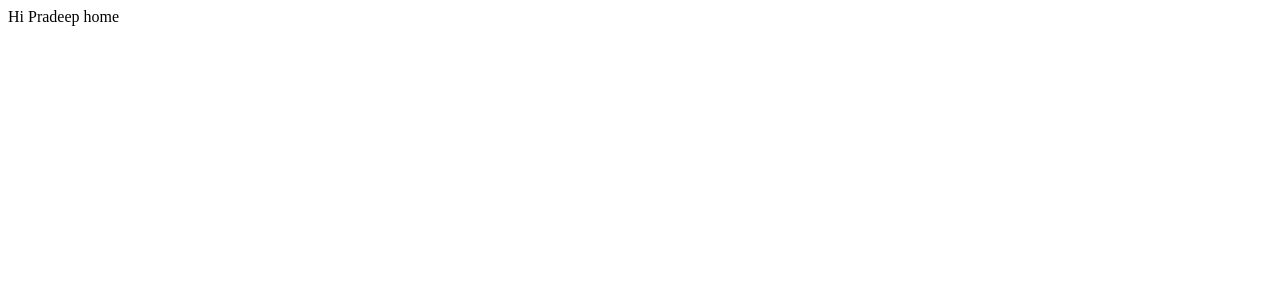
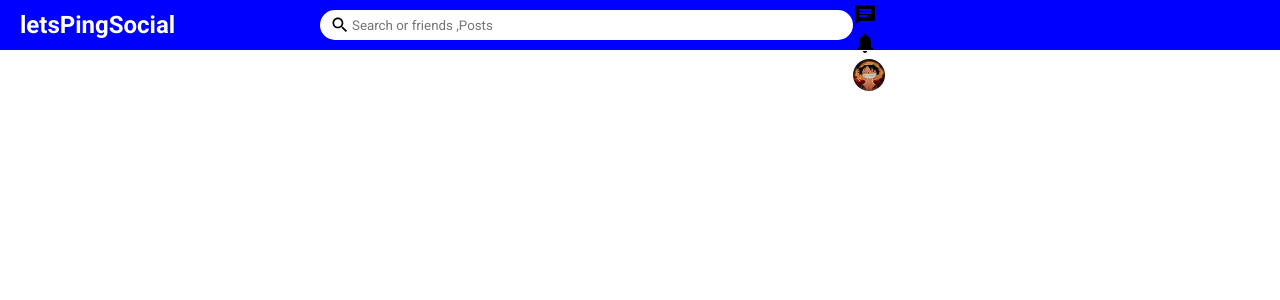
Before and after one commit to pk8101/React-Social_Media, a React (Create React App) app: page / in a window 1280 px wide. Shown: the top 300 px of the page. Built offline with nearby package versions, Linux system fonts and the light colour scheme.

Commit message:
topbar component of home page added and also styling for divs

```diff
--- a/package.json
+++ b/package.json
@@ -3,6 +3,10 @@
   "version": "0.1.0",
   "private": true,
   "dependencies": {
+    "@emotion/react": "^11.10.6",
+    "@emotion/styled": "^11.10.6",
+    "@mui/icons-material": "^5.11.9",
+    "@mui/material": "^5.11.9",
     "@testing-library/jest-dom": "^5.16.5",
     "@testing-library/react": "^13.4.0",
     "@testing-library/user-event": "^13.5.0",
--- a/public/index.html
+++ b/public/index.html
@@ -7,6 +7,7 @@
     <link rel="preconnect" href="https://fonts.googleapis.com">
     <link rel="preconnect" href="https://fonts.gstatic.com" crossorigin>
     <link href="https://fonts.googleapis.com/css2?family=Roboto:wght@100;300;400;700;900&display=swap" rel="stylesheet">
+    <link rel="stylesheet" href="styles.css">
     <title>letsPing</title>
   </head>
   <body>
--- /dev/null
+++ b/public/styles.css
@@ -0,0 +1,5 @@
+*{
+    margin:0;
+    font-family: 'Roboto',sans-serif;
+
+}
--- a/src/App.js
+++ b/src/App.js
@@ -1,7 +1,10 @@
 import Home from "./pages/Home";
 function App() {
   return (
-    <div><Home/></div>
+    <div>
+      <Home/>
+
+    </div>
   );
 }
 
--- /dev/null
+++ b/src/components/topbar/Topbar.jsx
@@ -0,0 +1,40 @@
+import "./topbar.css"
+import {Search,Person,Chat,Notifications} from "@mui/icons-material"
+
+export default function Topbar() {
+  return (
+    <div className="topbarContainer">
+      <div className="topbarLeft">
+        <div className="logo">
+          letsPingSocial
+        </div>
+      </div>
+      <div className="topbarCenter">
+        <div className="searchBar">
+          <Search className="searchIcon"/>
+          <input placeholder="Search or friends ,Posts" className="searchInput"/>
+        </div>
+      </div>
+      <div className="topbarRight">
+        <div className="topbarLinks">
+          <span className="topbarLInk">Homepage</span>
+          <span className="topbarLInk">TimeLine</span>
+        </div>
+        <div className="topbarIcons">
+          <div className="topbaricon">
+            <Person/>
+          </div>
+          <div className="topbaricon">
+            <Chat/>
+            </div>
+          <div className="topbaricon">
+            <Notifications/>
+          </div>
+        </div>
+        <img src="./logos/luffy.jpg" alt="" className="topbarImg" />
+
+      </div>
+
+    </div>
+  )
+}
--- /dev/null
+++ b/src/components/topbar/topbar.css
@@ -0,0 +1,51 @@
+.topbarContainer{
+    background-color:blue;
+    display: flex;
+    height: 50px;
+    width: 100%;
+    top: 0;
+    align-items: center;
+    position: sticky;
+}
+.logo{
+    font-size: 24px;
+    margin-left: 20px;
+    font-weight: bold;
+    cursor: pointer;
+    color: white;
+}
+.searchBar{
+    width: 100%;
+    height: 30px;
+    display: flex;
+    background-color: white;
+    border-radius: 50px;
+    align-items: center;
+}
+.searchIcon{
+    font-size: 20px !important;
+    margin-left: 10px;
+}
+.searchInput{
+    border: none;
+    width: 70%;
+}
+.searchInput:focus{
+    outline: none;
+}
+
+.topbarLeft{
+    flex: 3;
+}
+.topbarCenter{
+    flex: 5;
+}
+.topbarRight{
+    flex: 4;
+}
+
+.topbarImg{
+    border-radius: 50%;
+    height: 32px;
+    width: 32px;
+}
--- a/src/pages/Home.js
+++ b/src/pages/Home.js
@@ -1,7 +1,7 @@
 import React from 'react'
-
+import Topbar from '../components/topbar/Topbar'
 export default function Home() {
   return (
-    <div>Hi Pradeep home</div>
+    <div> <Topbar/></div>
   )
 }
```
Also changed, not shown: 1 other file (tests, documents, lock files or other folders).
